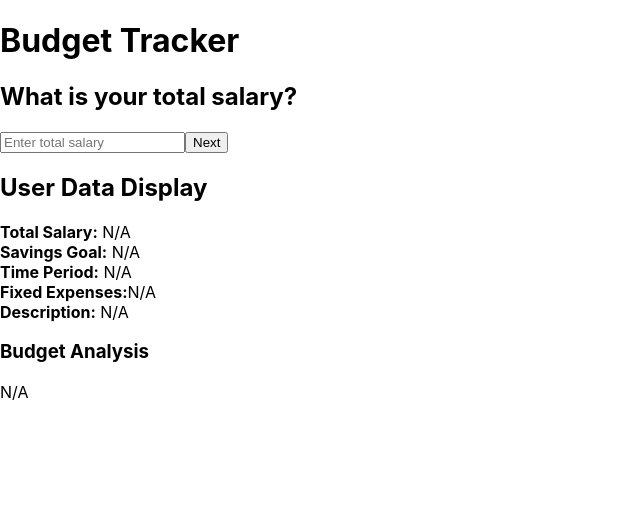
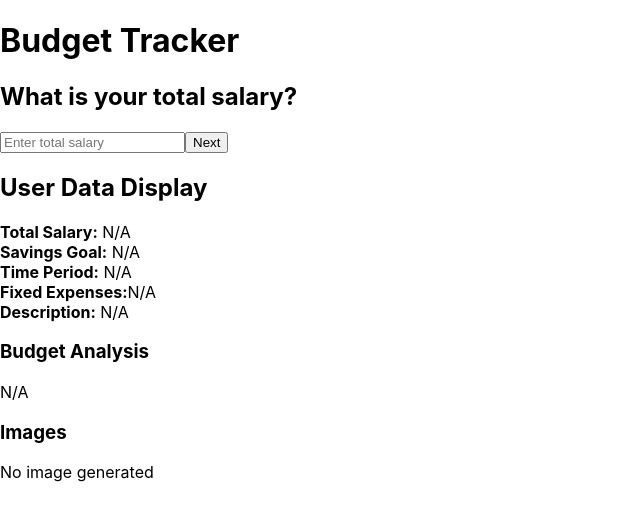
Before and after one commit to Budget-Tracker-App/frontend, a React (Create React App) app: page / in a window 1280 px wide. Shown: the top 520 px of the page, without its empty margins (0-640 px from the left). Built offline with nearby package versions, Linux system fonts and the light colour scheme.

Commit message:
Added Dalle integration image

```diff
--- a/src/App.js
+++ b/src/App.js
@@ -6,7 +6,7 @@ import FixedExpenses from './Components/FixedExpenses';
 import UserDescription from './Components/UserDescription';
 
 
-const DisplayUserData = ({ userData, expenses, description, result }) => {
+const DisplayUserData = ({ userData, expenses, description, result, genImage}) => {
   const isResultAvailable  = Object.keys(result).length > 0; // Check if form data is available
 
   const renderFormattedResult = () => {
@@ -53,6 +53,16 @@ const DisplayUserData = ({ userData, expenses, description, result }) => {
         <h3>Budget Analysis</h3>
         <div>{displayResult}</div>
       </div>
+      <div>
+        <h3>Images</h3>
+        <div>
+          {genImage ? (
+            <img src={genImage} alt={`Generated Image`} />
+          ) : (
+            <span>No image generated</span>
+          )}
+        </div>
+      </div>
     </div>
   );
 };
@@ -66,6 +76,7 @@ const App = () => {
   const [savingsGoal, setSavingsGoal] = useState('');
   const [timePeriod, setTimePeriod] = useState('');
   const [resultData, setResultData] = useState('');
+  const [imageData, setImageData] = useState('');
   const [loading, setLoading] = useState(false); // Track loading state
 
 
@@ -103,6 +114,7 @@ const App = () => {
   };
 
   const handleSubmit = () => {
+
     console.log('Submit button clicked!');
     setLoading(true); // Set loading state to true on submit
 
@@ -121,7 +133,7 @@ const handleSubmit = () => {
     // Logging the data formatted for API submission
     console.log('User Data for API:', userDataForAPI);
 
-  // Make a POST request to the backend API
+    // Make a POST request to the backend API for text response
     fetch('http://localhost:3001/openai', { // Using the port 3001 for backend
       method: 'POST',
       headers: {
@@ -153,6 +165,51 @@ const handleSubmit = () => {
         // Handle errors that might occur during the fetch
         console.error('There was a problem with the fetch operation:', error);
       });
+
+
+
+    // For image response
+    fetch('http://localhost:3001/openai/image', { // Using the port 3001 for backend
+      method: 'POST',
+      headers: {
+        'Content-Type': 'application/json',
+      },
+      body: JSON.stringify(userDataForAPI),
+    })
+    .then(response => {
+      setLoading(false);
+
+      // Check if the response is okay
+      if (!response.ok) {
+        throw new Error('Network response was not ok');
+      }
+
+      // Convert the response to JSON
+      return response.json();
+    })
+    // Your existing code for the fetch call...
+    .then(data => {
+      setLoading(false); // Set loading state back to false after response received
+
+      // Check if the 'image_url' property exists in the received data
+      if (data && data.image_url) {
+        setImageData(data.image_url); // Set the image URL to state (setImageData is a state setter)
+      } else {
+        // If 'image_url' is not present or empty in the data received
+        setImageData('N/A'); // Set 'N/A' or an appropriate default value to signify no image generated
+      }
+
+      console.log(data.image_url);
+
+
+    })
+    .catch(error => {
+      setLoading(false); // Set loading state back to false on error
+      // Handle errors that might occur during the fetch
+      console.error('There was a problem with the fetch operation:', error);
+    });
+
+
   };
 
 
@@ -193,6 +250,7 @@ const handleSubmit = () => {
 
 
         result={resultData} // Pass the result data to the component
+        genImage={imageData} // Pass genImage as a prop
         />
       </div>
     </div>
```
Lines whose indentation alone changed are shown as unchanged.
